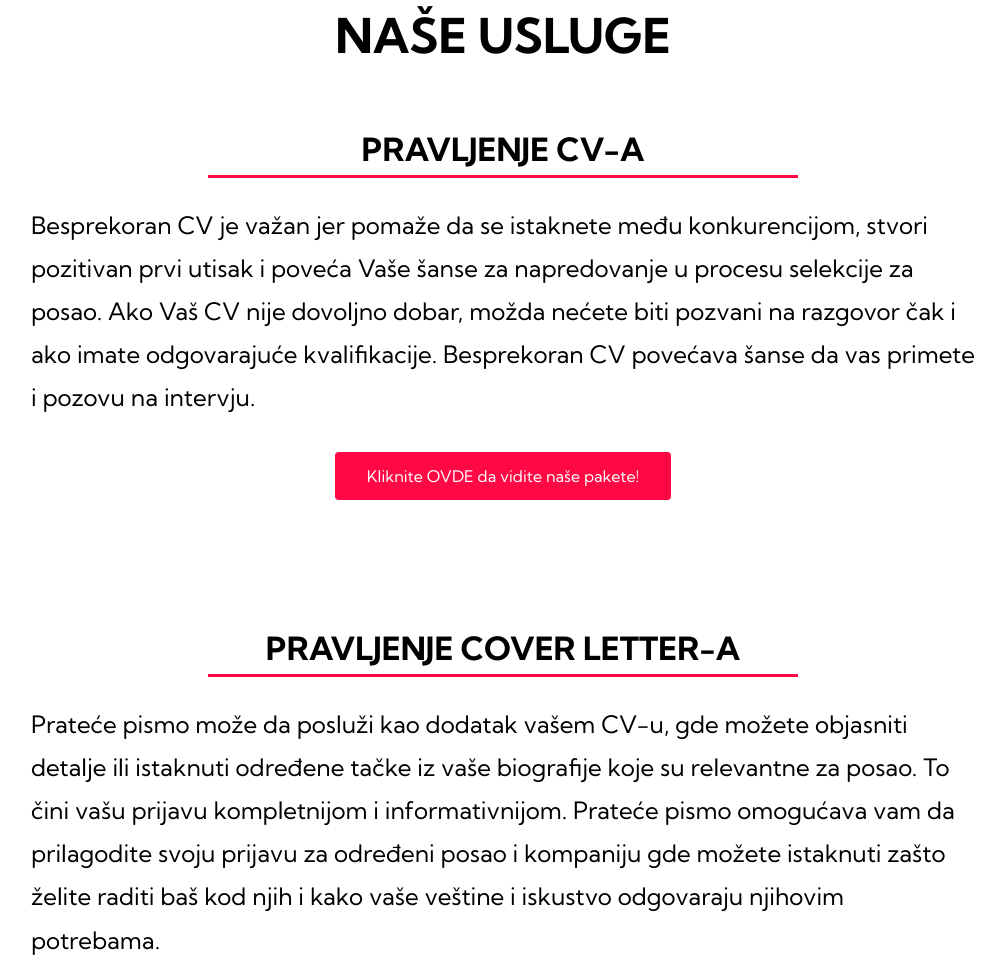
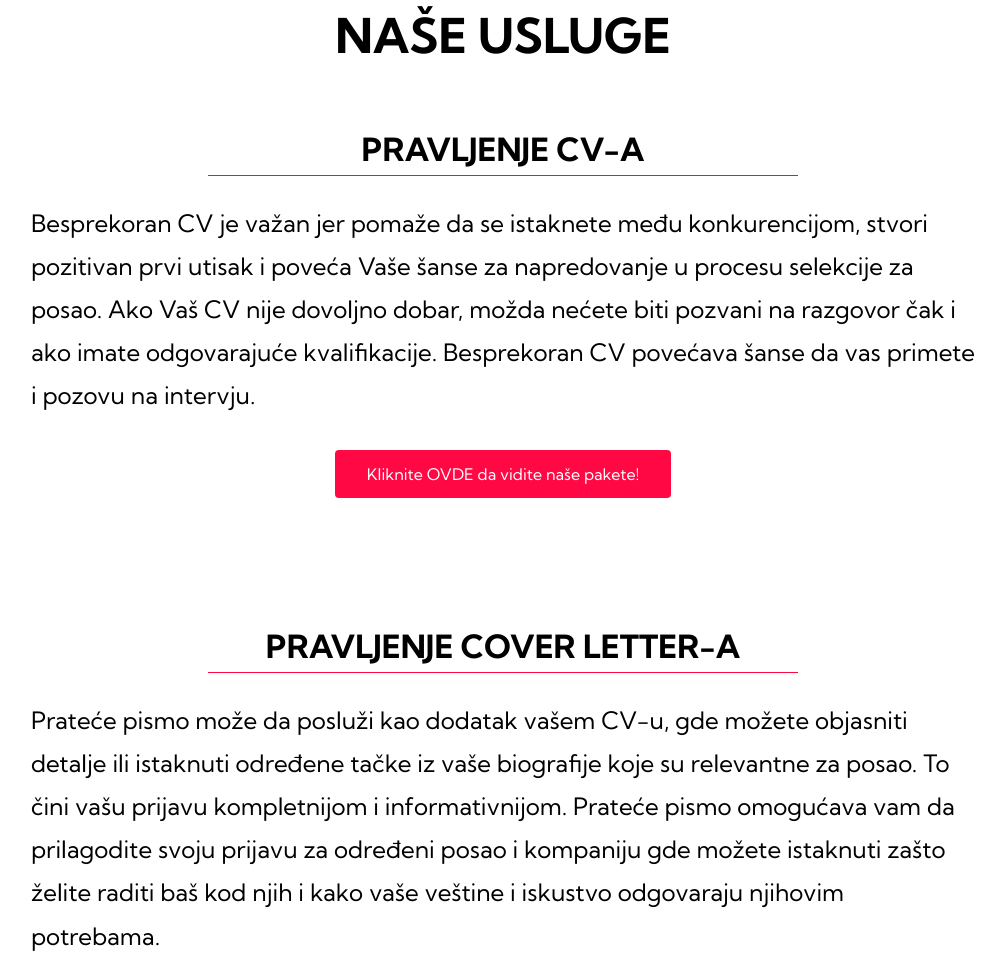
Before and after one commit to Strahinja1520/supercv_v2, a plain HTML site: page index.html in a window 1280 px wide. Shown: the part 1920-2885 px from the top of the page, without its empty margins (137-1142 px from the left). Drawn offline with nearby package versions, Linux system fonts and the light colour scheme.

Commit message:
Update style.css

```diff
--- a/style.css
+++ b/style.css
@@ -459,7 +459,7 @@
 .usluge-content .usluga h3::after{
     content: "";
         display: block;
-        border-bottom: 3px solid #ff0844;
+        border-bottom: 1px solid #ff0844;
         width: 50%;
         position: relative;
         bottom: -6px; /* your padding + border-width */
```
